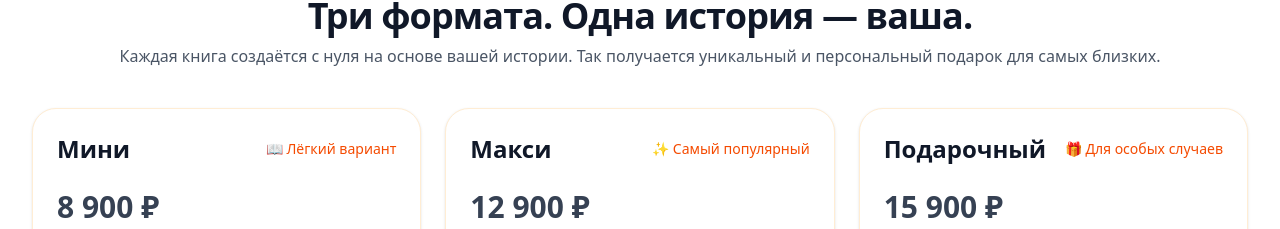
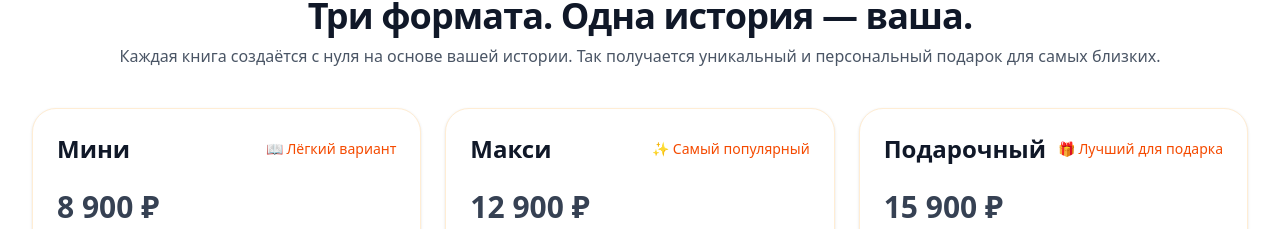
Before and after one commit to pastushin86-cpu/voobrazhay-landing, a Next.js app: page / in a window 1280 px wide. Shown: the part 4771-5000 px from the top of the page. Built offline with nearby package versions, Linux system fonts and the light colour scheme.

Commit message:
Изменен тег тарифа Подарочный на 'Лучший для подарка'

```diff
--- a/src/app/page.tsx
+++ b/src/app/page.tsx
@@ -436,7 +436,7 @@ export default function VoobrazhayLanding() {
             },{
               name: "Подарочный",
               price: "15 900 ₽",
-              tag: "🎁 Для особых случаев",
+              tag: "🎁 Лучший для подарка",
               features: [
                 "персональная история",
                 "твердая обложка Soft Touch",
```
